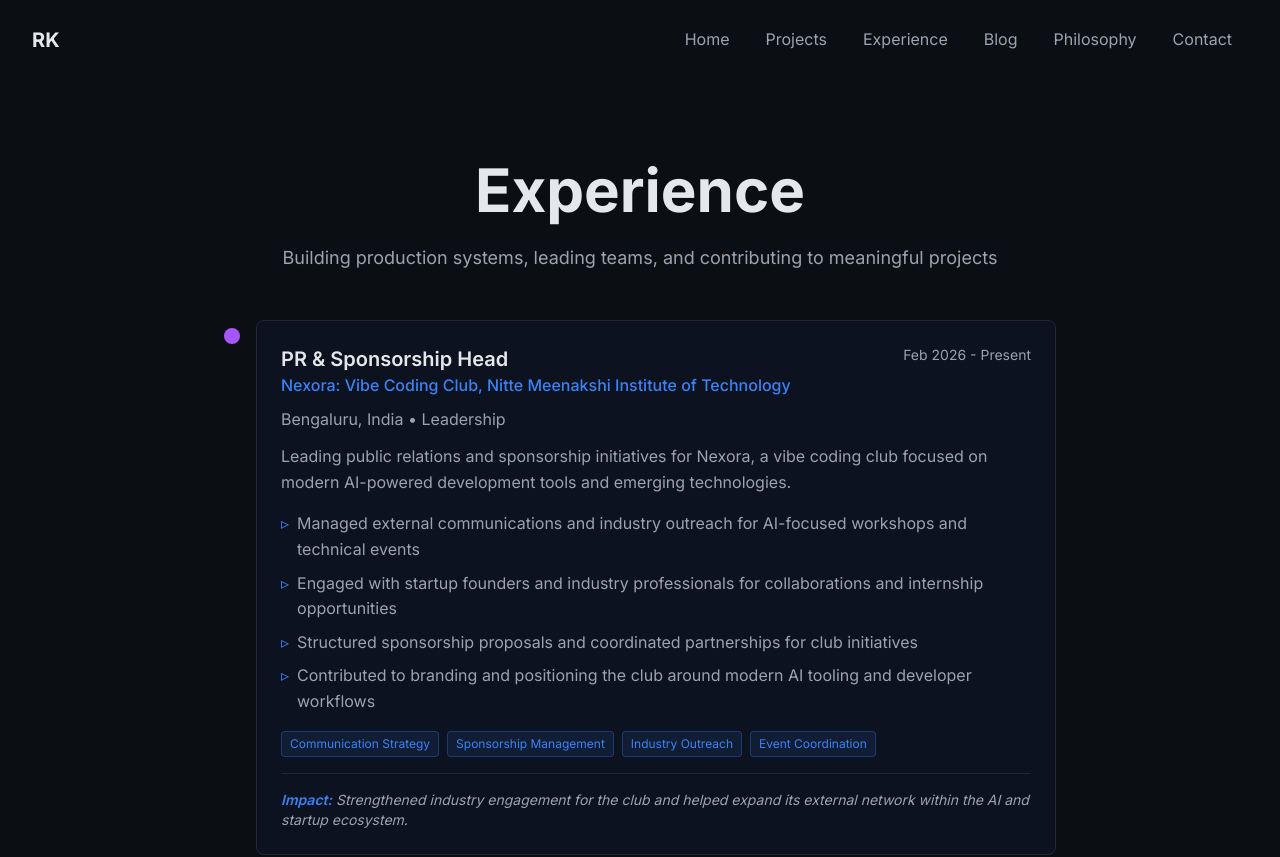
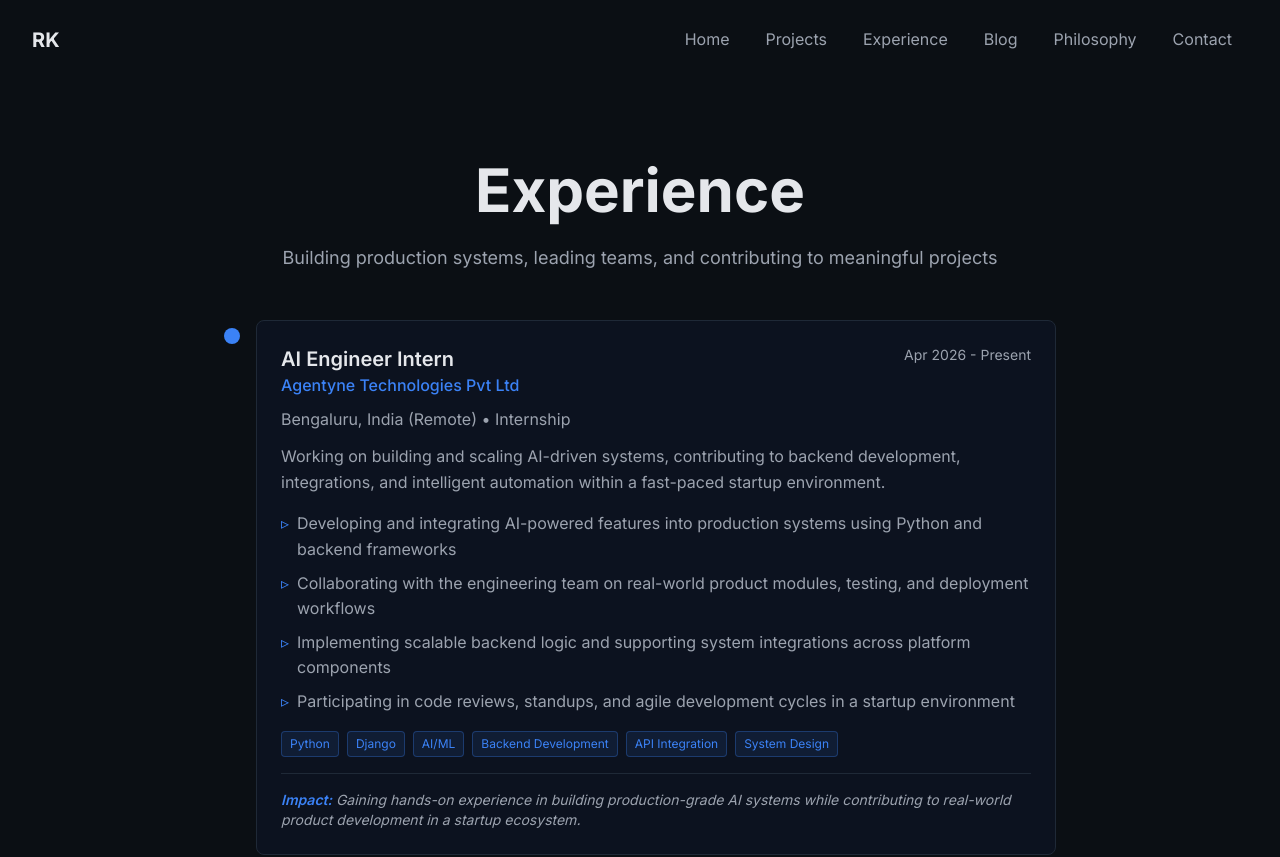
Before and after one commit to RudranshKaran/Portfolio, a Next.js app: page /experience in a window 1280 px wide. Shown: the top 857 px of the page. Built offline with nearby package versions, Linux system fonts and the light colour scheme.

Commit message:
feat: add AI Engineer Intern experience at Agentyne Technologies

```diff
--- a/data/experience.ts
+++ b/data/experience.ts
@@ -1,6 +1,24 @@
 import { Experience } from '@/types';
 
 export const experiences: Experience[] = [
+  {
+    id: '0',
+    title: 'AI Engineer Intern',
+    organization: 'Agentyne Technologies Pvt Ltd',
+    type: 'Internship',
+    location: 'Bengaluru, India (Remote)',
+    startDate: '2026-04',
+    current: true,
+    description: 'Working on building and scaling AI-driven systems, contributing to backend development, integrations, and intelligent automation within a fast-paced startup environment.',
+    achievements: [
+      'Developing and integrating AI-powered features into production systems using Python and backend frameworks',
+      'Collaborating with the engineering team on real-world product modules, testing, and deployment workflows',
+      'Implementing scalable backend logic and supporting system integrations across platform components',
+      'Participating in code reviews, standups, and agile development cycles in a startup environment'
+    ],
+    technologies: ['Python', 'Django', 'AI/ML', 'Backend Development', 'API Integration', 'System Design'],
+    impact: 'Gaining hands-on experience in building production-grade AI systems while contributing to real-world product development in a startup ecosystem.'
+  },
   {
     id: '1',
     title: 'PR & Sponsorship Head',
```
